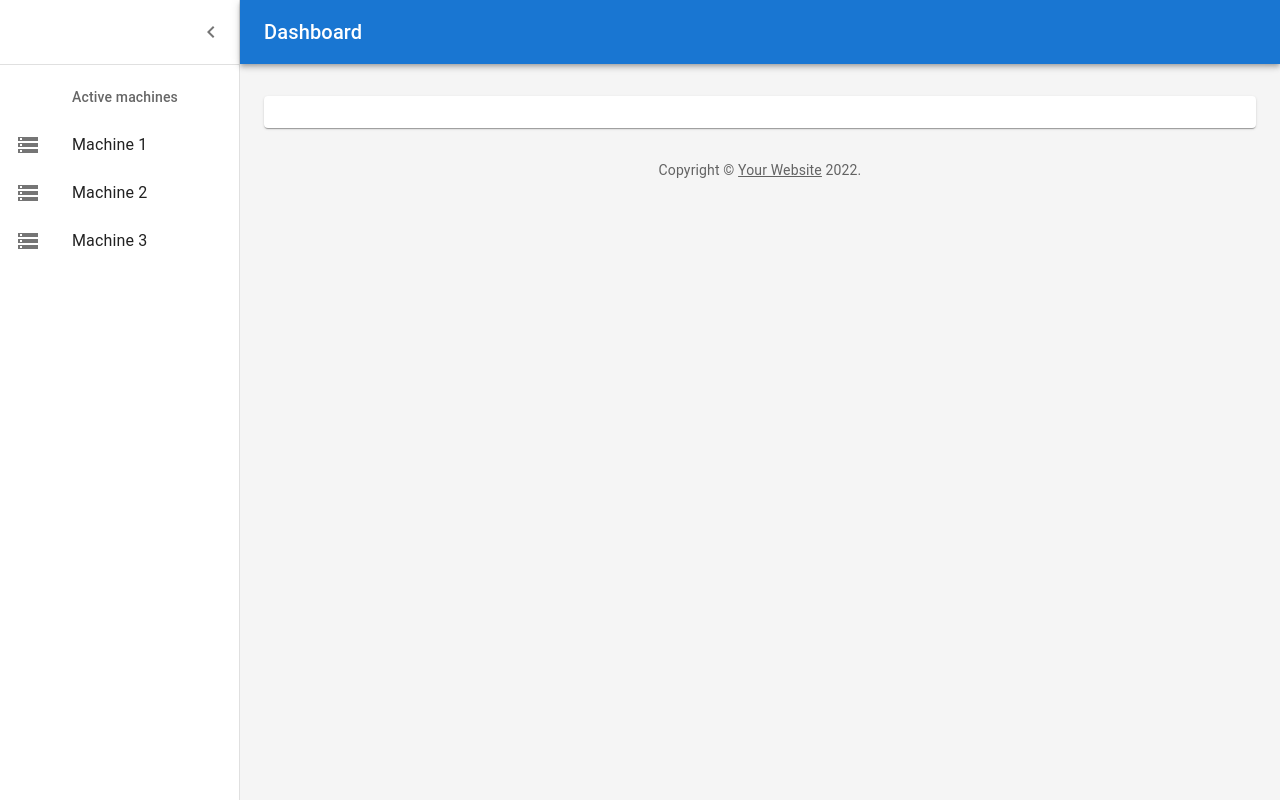
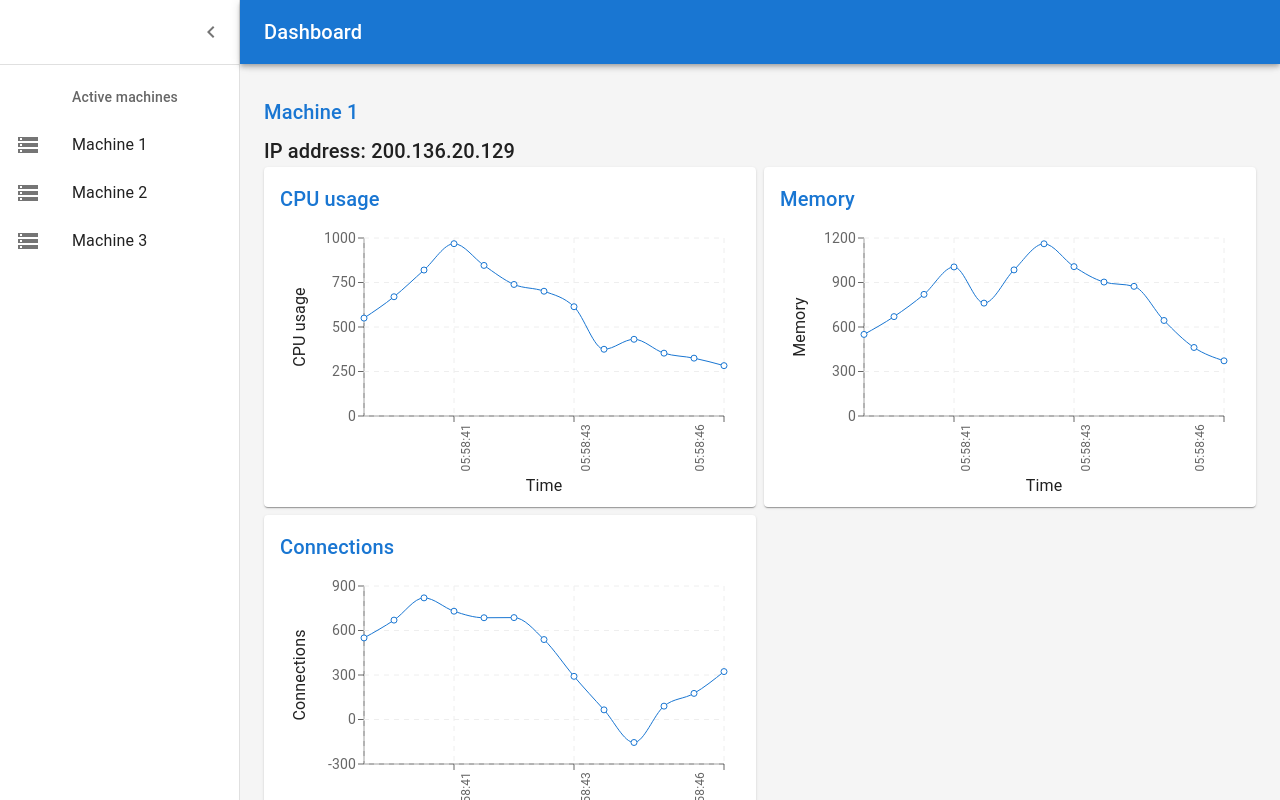
Before and after one commit to VladGan/dashboardApp, a React (Create React App) app: page / in a window 1280 px wide. Built offline with nearby package versions, Linux system fonts and the light colour scheme.

Commit message:
added ip addresses

```diff
--- a/src/app/machinesDataSlice.ts
+++ b/src/app/machinesDataSlice.ts
@@ -17,22 +17,25 @@ interface Program {
 interface Machine {
   name: string;
   id: string;
+  ipAddress: string;
   status: "idle" | "loading" | "failed";
   programs: Program[];
   charts: ChartData[];
 }
 
 export interface MachinesDataState {
-  selected?: { name: string; id: string };
+  selected?: { name: string; id: string; ipAddress: string };
   machines: Machine[];
 }
 
 const initialState: MachinesDataState = {
-  selected: undefined,
+  // first machine selected as asked in task
+  selected: {name: "Machine 1", id: "1", ipAddress: '200.136.20.129'},
   machines: [
     {
       name: "Machine 1",
       id: "1",
+      ipAddress: '200.136.20.129',
       status: "idle",
       programs: [
         {
@@ -145,6 +148,7 @@ const initialState: MachinesDataState = {
     {
       name: "Machine 2",
       id: "2",
+      ipAddress: '45.133.75.234',
       status: "idle",
       charts: [
         {
@@ -179,6 +183,7 @@ const initialState: MachinesDataState = {
     {
       name: "Machine 3",
       id: "3",
+      ipAddress: '177.75.183.25',
       status: "idle",
       charts: [
         {
@@ -226,9 +231,11 @@ export const machinesDataSlice = createSlice({
   reducers: {
     selectMachine: (
       state,
-      action: PayloadAction<{ name: string; id: string }>
+      action: PayloadAction<{ id: string; }>
     ) => {
-      state.selected = action.payload;
+      const selectedMachine = state.machines.find(machine => machine.id === action.payload.id);
+      if (!selectedMachine) return;
+      state.selected = {name: selectedMachine.name, ipAddress: selectedMachine.ipAddress, id: selectedMachine.id};
     },
   },
 });
@@ -247,7 +254,6 @@ export const machinesList = (state: RootState) => {
 
 export const selectedMachineCharts = (state: RootState) => {
   if (!state.machinesData.selected) return undefined;
-  console.log(state.machinesData);
   const selectedMachineID = state.machinesData.selected.id;
   return state.machinesData.machines.find(
     (machine) => machine.id === selectedMachineID
--- a/src/features/components/Dashboards.tsx
+++ b/src/features/components/Dashboards.tsx
@@ -100,6 +100,7 @@ export default function Dashboard() {
   const machines = useAppSelector(machinesList);
   const selectedMachineName = useAppSelector(selectedMachine)?.name;
   const selectedMachineID = useAppSelector(selectedMachine)?.id;
+  const selectedMachineIP = useAppSelector(selectedMachine)?.ipAddress;
 
   const [open, setOpen] = React.useState(true);
   const toggleDrawer = () => {
@@ -172,6 +173,7 @@ export default function Dashboard() {
 
           <Container maxWidth="lg" sx={{ mt: 4, mb: 4 }}>
             <Title> {selectedMachineName} </Title>
+            <Typography variant="h6"> IP address:  {selectedMachineIP} </Typography>
             <Grid container spacing={1}>
               {charts &&
                 charts.map((chart, index) => (
--- a/src/features/components/MachineList.tsx
+++ b/src/features/components/MachineList.tsx
@@ -14,9 +14,9 @@ export default function MachineList({
 }) {
   const dispatch = useAppDispatch();
 
-  const machineSelection = (id: string, name: string) => {
+  const machineSelection = (id: string) => {
     return () => {
-      dispatch(selectMachine({ id, name }));
+      dispatch(selectMachine({ id }));
     };
   };
   return (
@@ -26,7 +26,7 @@ export default function MachineList({
       </ListSubheader>
 
       {machines.map((machine) => (
-        <ListItemButton onClick={machineSelection(machine.id, machine.name)}>
+        <ListItemButton onClick={machineSelection(machine.id)}>
           <ListItemIcon>
             <StorageIcon />
           </ListItemIcon>
```
